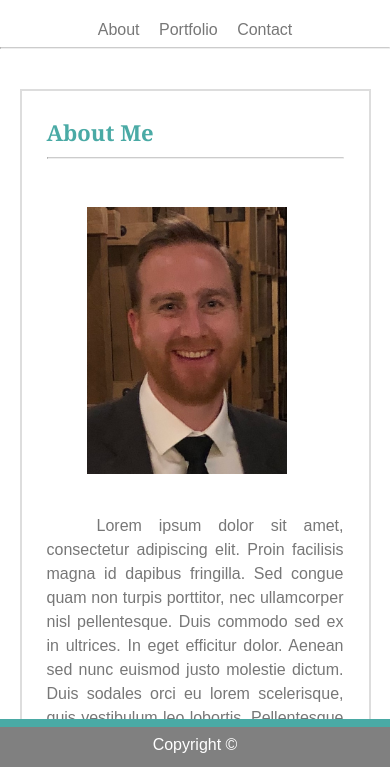
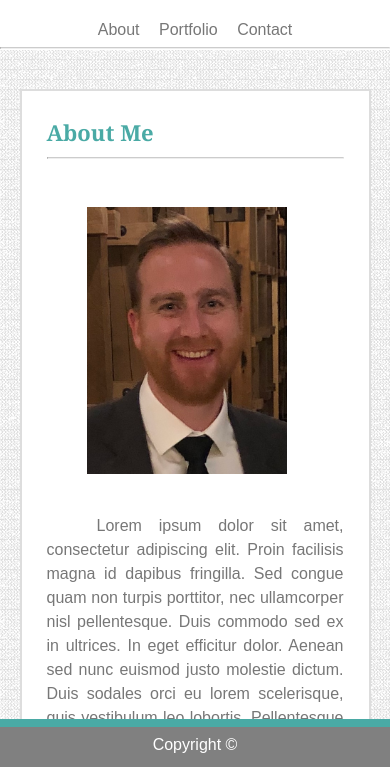
Before and after one commit to chrislewisjones/Responsive-Portfolio, a plain HTML site: page index.html in a window 390 px wide. Shown: the part 75-842 px from the top of the page. Drawn offline with Linux system fonts and the light colour scheme.

Commit message:
complete

```diff
--- a/assets/css/style.css
+++ b/assets/css/style.css
@@ -148,9 +148,6 @@ footer {
 }
 
 @media screen and (max-width: 980px) {
-  body {
-    background-image: none;
-  }
   .subject {
     width: 90%;
   }
```
